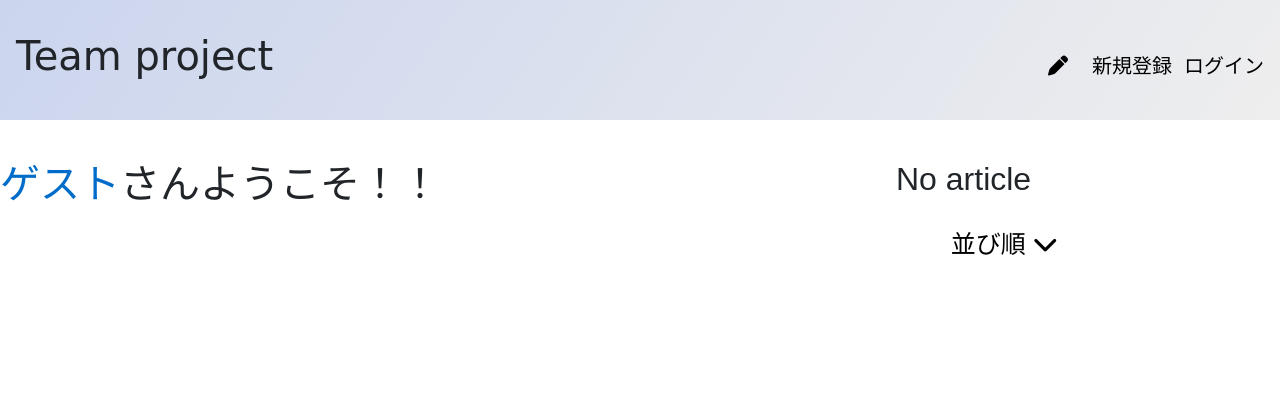
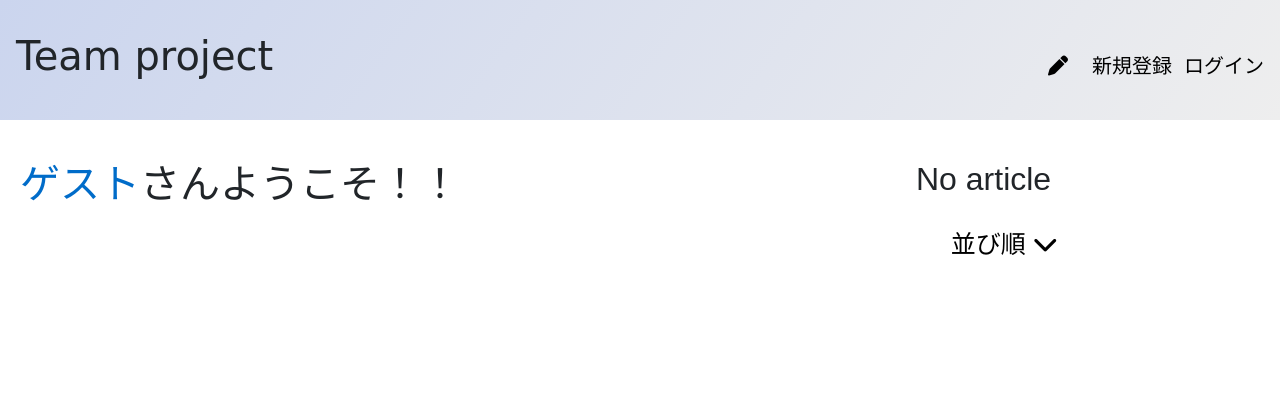
Before and after one commit to s1f102101615/SNSLike, a Django app: page / in a window 1280 px wide. Shown: the top 420 px of the page. Run offline with Django 3.2, Linux system fonts and the light colour scheme; data that the repository does not hold is empty; some libraries are stand-ins or nearby versions; some web fonts are replaced.

Commit message:
文字の位置調整
indexのページ

```diff
--- a/static/teamapp/css/index.css
+++ b/static/teamapp/css/index.css
@@ -13,6 +13,7 @@
     clear: both;
     float: left;
     width: 70%;
+    margin-left: 20px;
 }
 .blockright {
     content: "";
@@ -25,6 +26,7 @@
     content: "";
     display: block;
     clear: both;
+    margin-left: 20px;
 
 }
 h1.footerlogo{margin-top: 0%;
```
